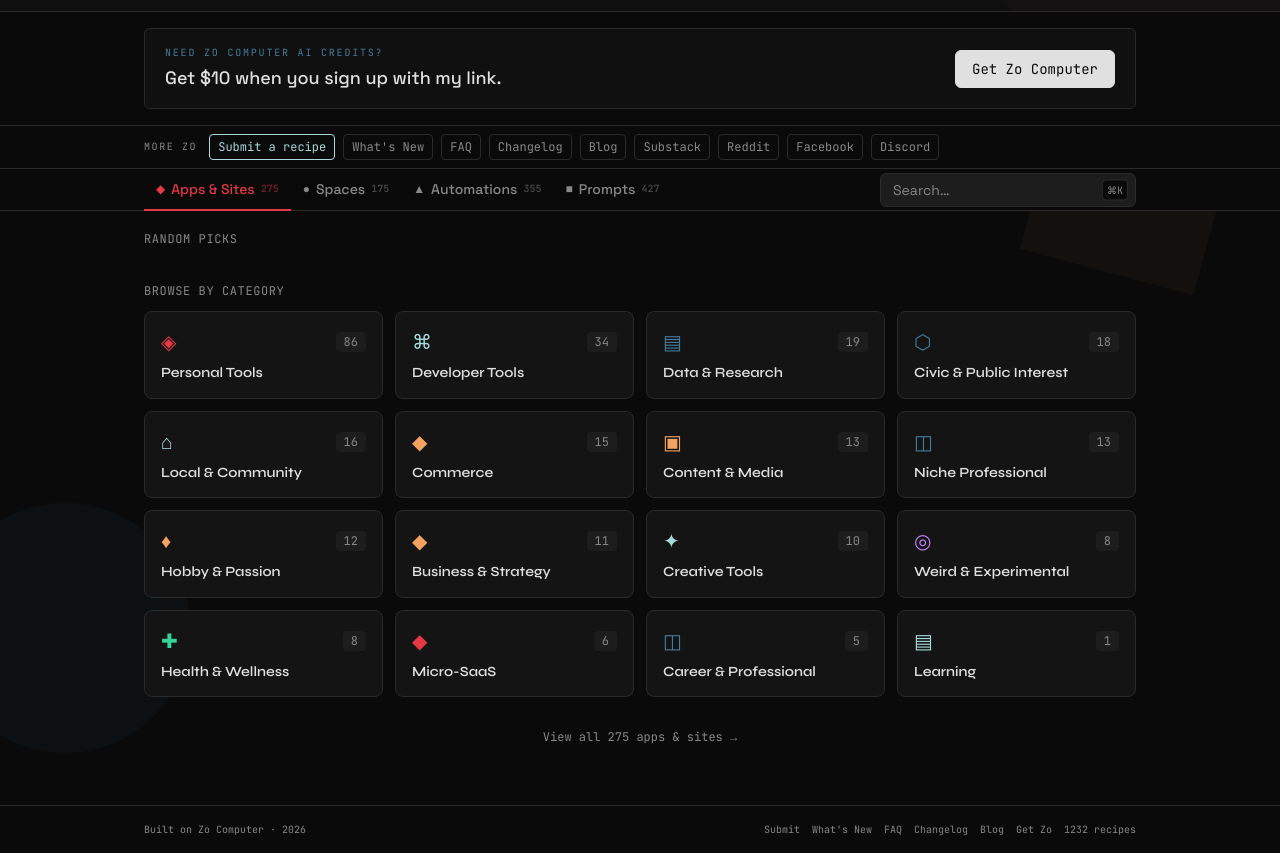
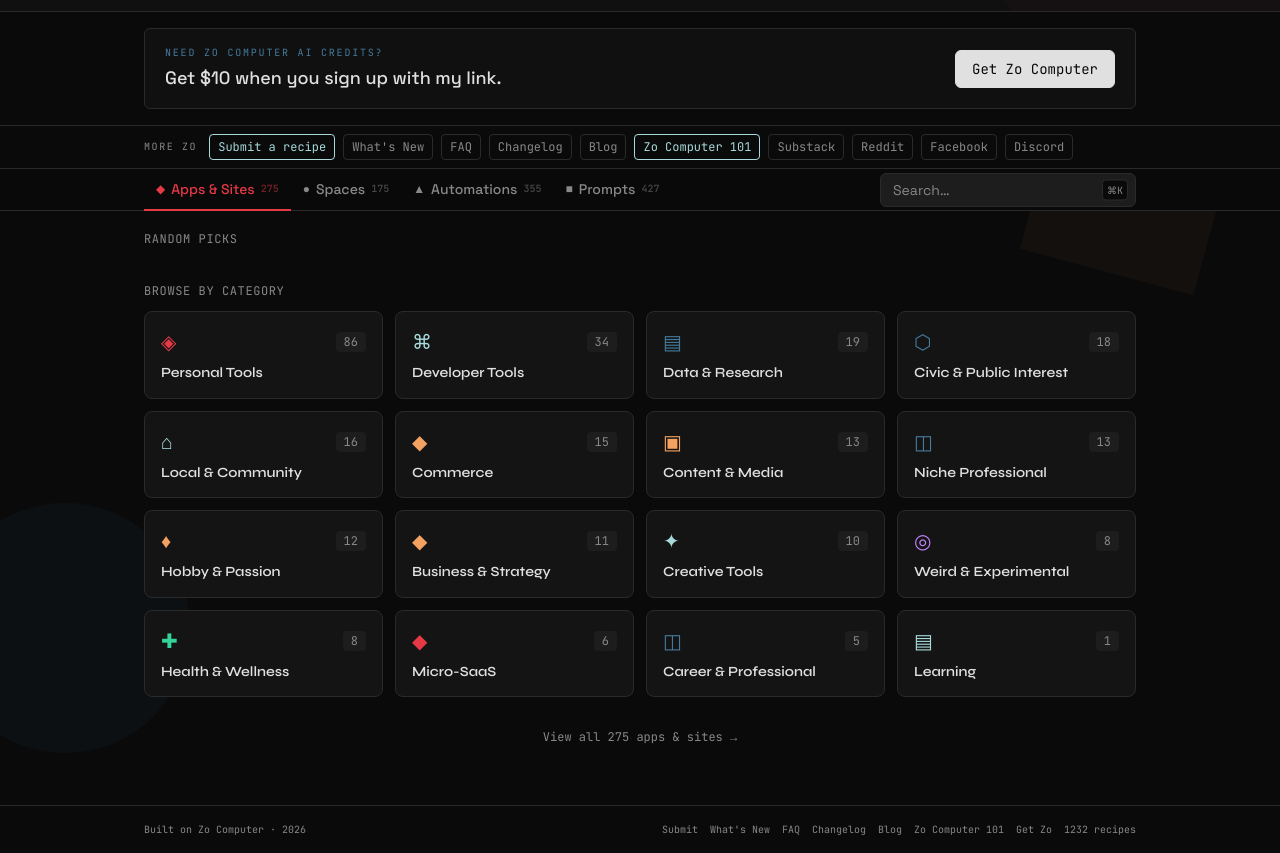
Before and after one commit to The-Little-AI-Company/zo-cookbook-app, a React (Vite) app: page / in a window 1280 px wide. Shown: the part 205-1058 px from the top of the page. Built offline with nearby package versions, Linux system fonts and the light colour scheme.

Commit message:
Cross-link Zo Computer 101 from cookbook header and footer

```diff
--- a/server.ts
+++ b/server.ts
@@ -25,6 +25,7 @@
 
 const outboundLinks: Record<string, string> = {
   zo: "https://zo-computer.cello.so/X9jcdFXqh9Z",
+  "101": "https://zo-computer-101-site-jeffkazzee.zocomputer.io",
   reddit: "https://www.reddit.com/r/ZoComputerClub/",
   facebook: "https://www.facebook.com/profile.php?id=61588689719800",
   substack: "https://salmonidaho.substack.com/",
--- a/src/pages/cookbook.tsx
+++ b/src/pages/cookbook.tsx
@@ -832,6 +832,7 @@
           <Link to="/faq" className="rounded border border-[var(--border)] px-2 py-1 hover:text-[var(--foreground)] hover:border-[var(--foreground)]">FAQ</Link>
           <Link to="/changelog" className="rounded border border-[var(--border)] px-2 py-1 hover:text-[var(--foreground)] hover:border-[var(--foreground)]">Changelog</Link>
           <Link to="/blog" className="rounded border border-[var(--border)] px-2 py-1 hover:text-[var(--foreground)] hover:border-[var(--foreground)]">Blog</Link>
+          <a href="/go/101" className="rounded border border-[var(--teal)] px-2 py-1 text-[var(--teal)] hover:bg-[var(--teal)] hover:text-[var(--background)]">Zo Computer 101</a>
           <a href="/go/substack" className="rounded border border-[var(--border)] px-2 py-1 hover:text-[var(--foreground)] hover:border-[var(--foreground)]">Substack</a>
           <a href="/go/reddit" className="rounded border border-[var(--border)] px-2 py-1 hover:text-[var(--foreground)] hover:border-[var(--foreground)]">Reddit</a>
           <a href="/go/facebook" className="rounded border border-[var(--border)] px-2 py-1 hover:text-[var(--foreground)] hover:border-[var(--foreground)]">Facebook</a>
@@ -1104,6 +1105,7 @@
             <Link to="/faq" className="hover:text-[var(--foreground)]">FAQ</Link>
             <Link to="/changelog" className="hover:text-[var(--foreground)]">Changelog</Link>
             <Link to="/blog" className="hover:text-[var(--foreground)]">Blog</Link>
+            <a href="/go/101" className="hover:text-[var(--foreground)]">Zo Computer 101</a>
             <a href="/go/zo" className="hover:text-[var(--foreground)]">Get Zo</a>
             <span>{totalItems} recipes</span>
           </nav>
```
